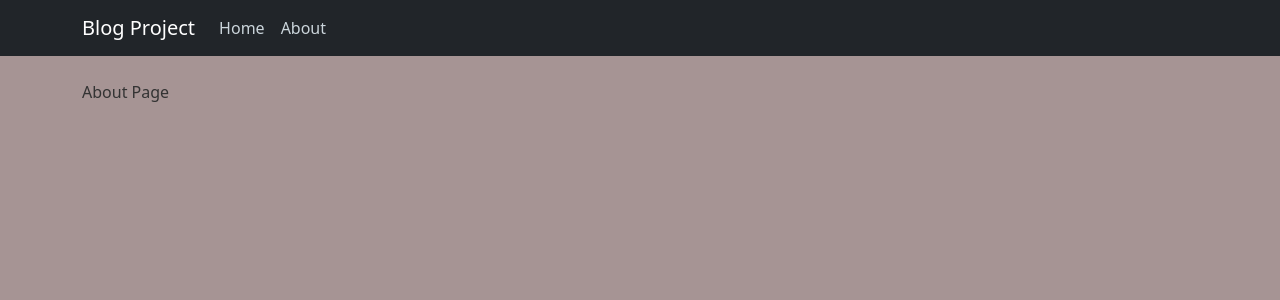
After one commit to devloulou/2023_django_prooktatas, a Django app: page /about in a window 1280 px wide. The commit adds this page. Shown: the top 300 px of the page. Run offline with Django 4.2, Linux system fonts and the light colour scheme.

```diff
--- a/my_blog/core_blog/urls.py
+++ b/my_blog/core_blog/urls.py
@@ -1,7 +1,8 @@
 from django.urls import path
-from .views import index, test_view
+from .views import index, test_view, about_view
 
 urlpatterns = [
     path('', index, name='index'),
     path('test', test_view, name='test_view'),
+    path('about', about_view, name='about_view'),
 ]
--- a/my_blog/core_blog/views.py
+++ b/my_blog/core_blog/views.py
@@ -22,7 +22,7 @@ CRUD - Create Read Update Delete
 
 """
 
-
+# csak get request
 def index(request):
     context = {
         'posts': PostModel.objects.all() # select * from posts
@@ -33,5 +33,9 @@ def index(request):
 
     return render(request, 'blog/index.html', context=context)
 
+def about_view(request):
+    return render(request, 'blog/about.html')
+
+
 def test_view(request):
     return HttpResponse("Test oldalon vagyok")
--- a/my_blog/static/main.css
+++ b/my_blog/static/main.css
@@ -1,5 +1,5 @@
 body {
-    background: #fafafa;
+    background: #a69494;
     color: #333333;
     margin-top: 5rem;
   }
@@ -29,10 +29,10 @@ body {
   }
 
   .content-section {
-    background: #ffffff;
+    background: #f0ecec;
     padding: 10px 20px;
-    border: 1px solid #dddddd;
-    border-radius: 3px;
+    border: 5px solid #dddddd;
+    border-radius: 5px;
     margin-bottom: 20px;
   }
 
@@ -58,7 +58,7 @@ body {
   .article-metadata {
     padding-bottom: 1px;
     margin-bottom: 4px;
-    border-bottom: 1px solid #e3e3e3
+    border-bottom: 1px solid #090225
   }
 
   .article-metadata a:hover {
--- a/my_blog/templates/base/base.html
+++ b/my_blog/templates/base/base.html
@@ -17,15 +17,15 @@
     <header class="site-header">
         <nav class="navbar navbar-dark navbar-expand-md bg-dark fixed-top">
             <div class="container">
-                <a class="navbar-brand mr-4" href="#">Blog Project</a>
+                <a class="navbar-brand mr-4" href="{% url 'index' %}">Blog Project</a>
                 <button class="navbar-toggler" type="button" data-toggle="collapse" data-target="#navbarToggle" aria-controls="navbarToggle" aria-expanded="false" aria-label="Toggle navigation">
                     <span class="navbar-toggler-icon"></span>
                 </button>
 
                 <div class="collapse navbar-collapse" id="navbarToggle">
                     <div class="navbar-nav mr-auto">
-                        <a class="nav-item nav-link" href="#">Home</a>
-                        <a class="nav-item nav-link" href="#">About</a>
+                        <a class="nav-item nav-link" href="{% url 'index' %}">Home</a>
+                        <a class="nav-item nav-link" href="{% url 'about_view' %}">About</a>
                     </div>
             </div>
         </nav>
--- /dev/null
+++ b/my_blog/templates/blog/about.html
@@ -0,0 +1,4 @@
+{% extends 'base/base.html' %}
+{% block content %}
+    <p>About Page</p>
+{% endblock %}
```
Also changed, not shown: my_blog/templates/blog/index.html (+11 -2 lines).
